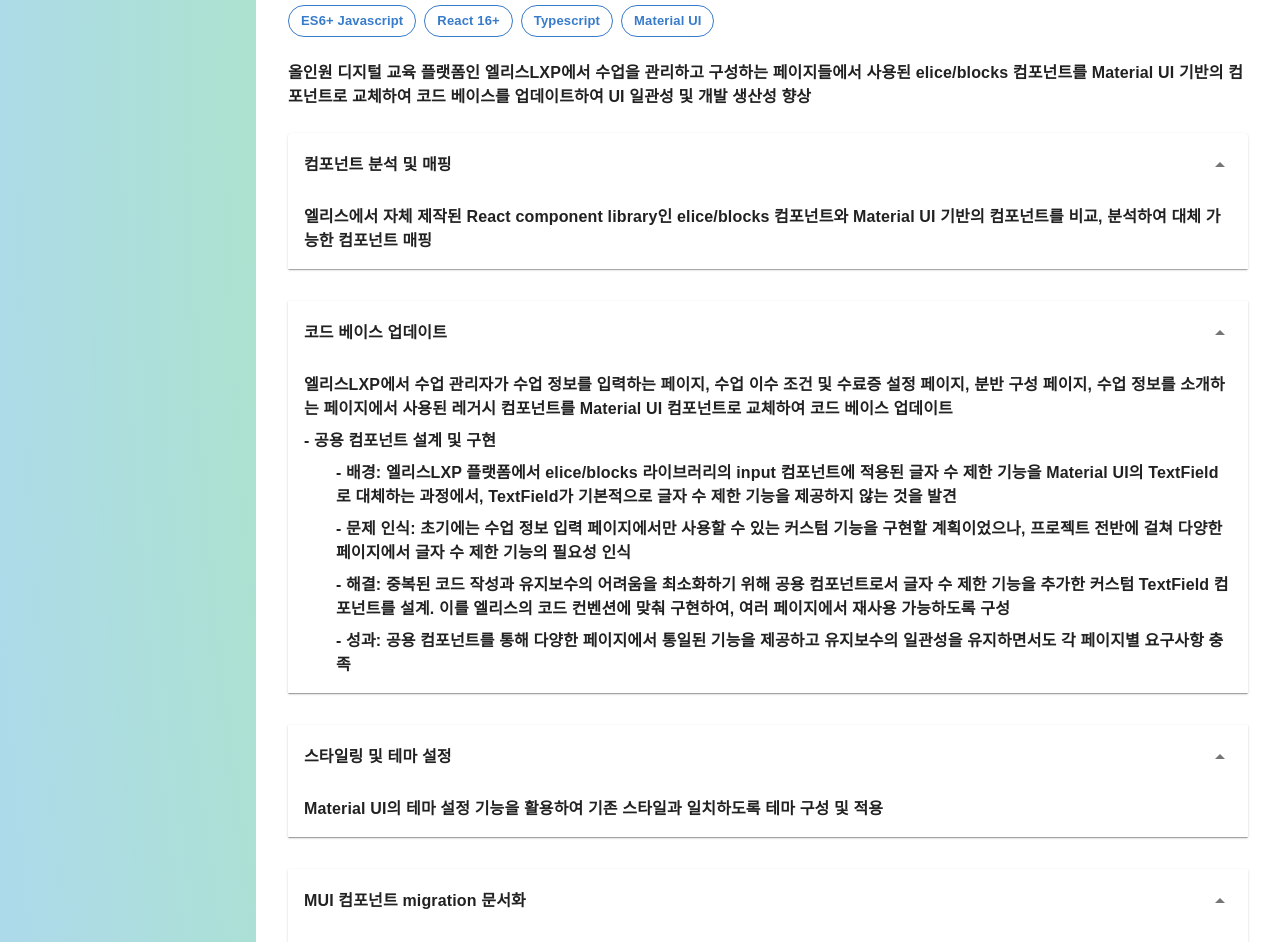
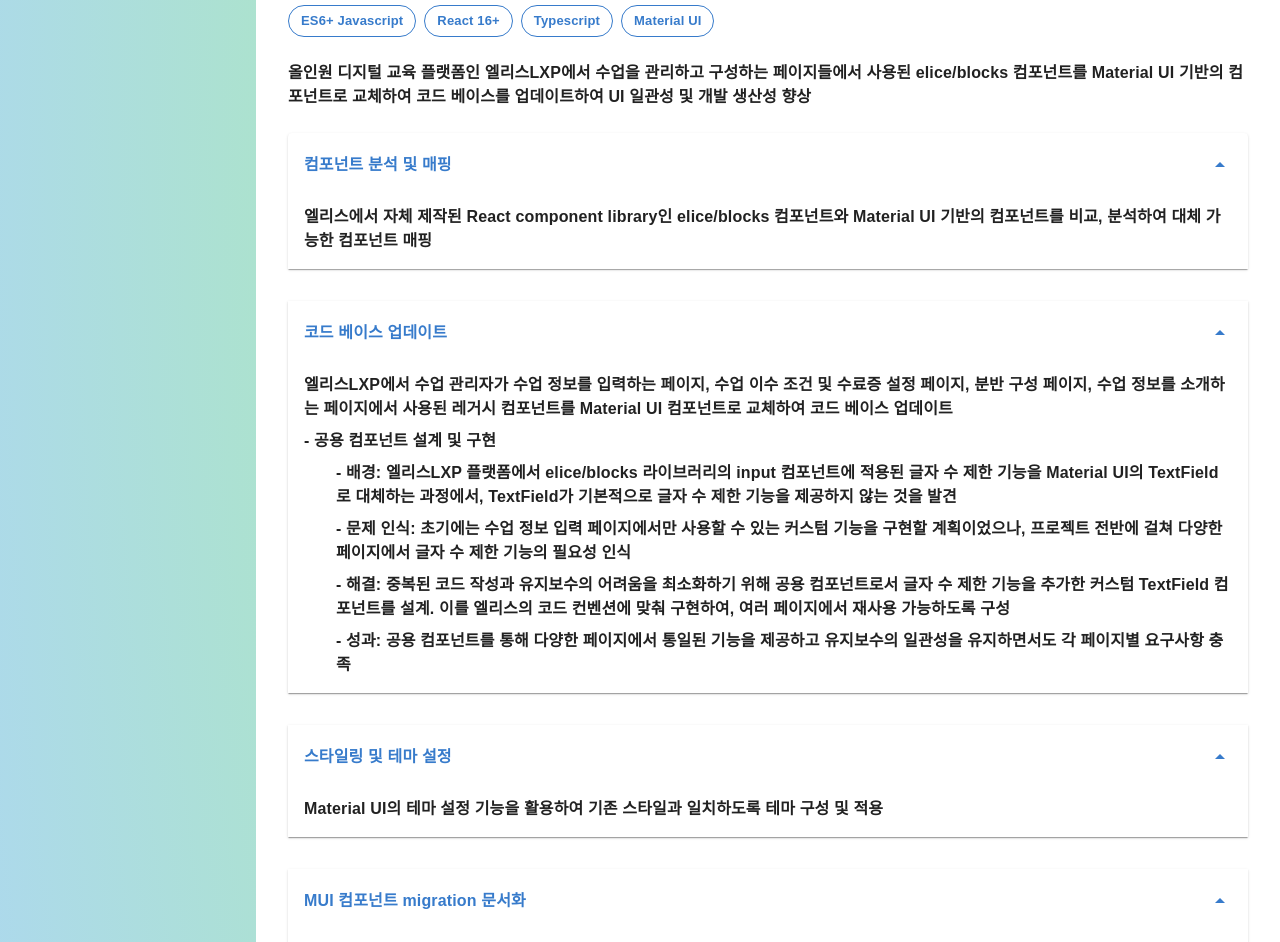
Before and after one commit to dawncoding/portfolio, a Next.js app: page / in a window 1280 px wide. Shown: the part 2140-3082 px from the top of the page. Built offline with nearby package versions, Linux system fonts and the light colour scheme; a web font is replaced by a local one.

Commit message:
style(Career): change text and icon color

```diff
--- a/src/components/Career/index.tsx
+++ b/src/components/Career/index.tsx
@@ -66,8 +66,13 @@
       <Stack>
         <Accordion defaultExpanded>
           <AccordionSummary
-            expandIcon={<ArrowDropDown />}
+            expandIcon={
+              <ArrowDropDown sx={{ color: theme.palette.blue.dark }} />
+            }
             aria-controls="panel1-content"
+            sx={{
+              color: theme.palette.blue.dark,
+            }}
           >
             <Text language="ko">컴포넌트 분석 및 매핑</Text>
           </AccordionSummary>
@@ -81,8 +86,13 @@
         </Accordion>
         <Accordion defaultExpanded>
           <AccordionSummary
-            expandIcon={<ArrowDropDown />}
+            expandIcon={
+              <ArrowDropDown sx={{ color: theme.palette.blue.dark }} />
+            }
             aria-controls="panel2-content"
+            sx={{
+              color: theme.palette.blue.dark,
+            }}
           >
             <Text language="ko">코드 베이스 업데이트</Text>
           </AccordionSummary>
@@ -122,8 +132,13 @@
         </Accordion>
         <Accordion defaultExpanded>
           <AccordionSummary
-            expandIcon={<ArrowDropDown />}
+            expandIcon={
+              <ArrowDropDown sx={{ color: theme.palette.blue.dark }} />
+            }
             aria-controls="panel3-content"
+            sx={{
+              color: theme.palette.blue.dark,
+            }}
           >
             <Text language="ko">스타일링 및 테마 설정</Text>
           </AccordionSummary>
@@ -136,8 +151,13 @@
         </Accordion>
         <Accordion defaultExpanded>
           <AccordionSummary
-            expandIcon={<ArrowDropDown />}
+            expandIcon={
+              <ArrowDropDown sx={{ color: theme.palette.blue.dark }} />
+            }
             aria-controls="panel4-content"
+            sx={{
+              color: theme.palette.blue.dark,
+            }}
           >
             <Text language="ko">MUI 컴포넌트 migration 문서화</Text>
           </AccordionSummary>
```
